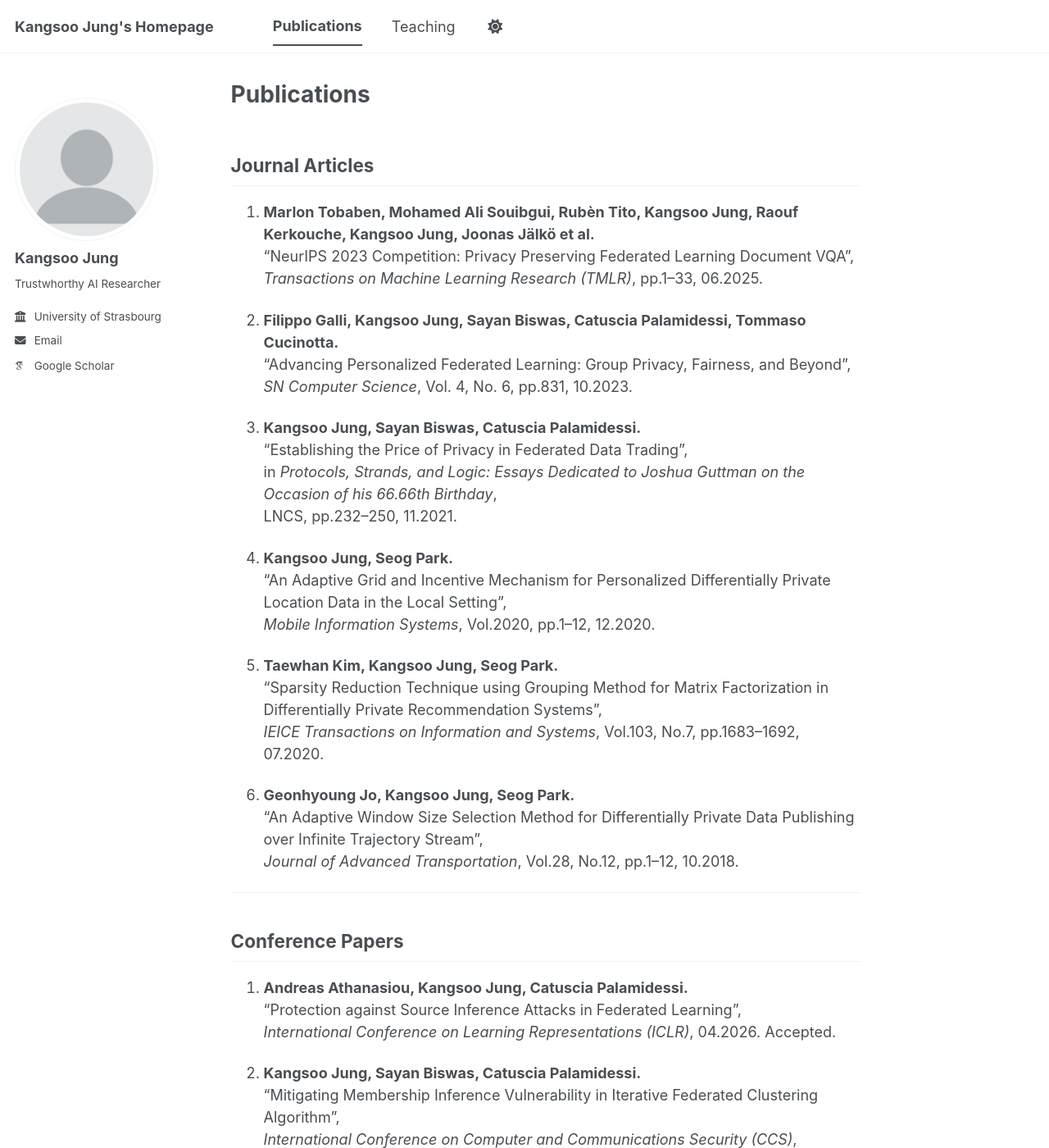
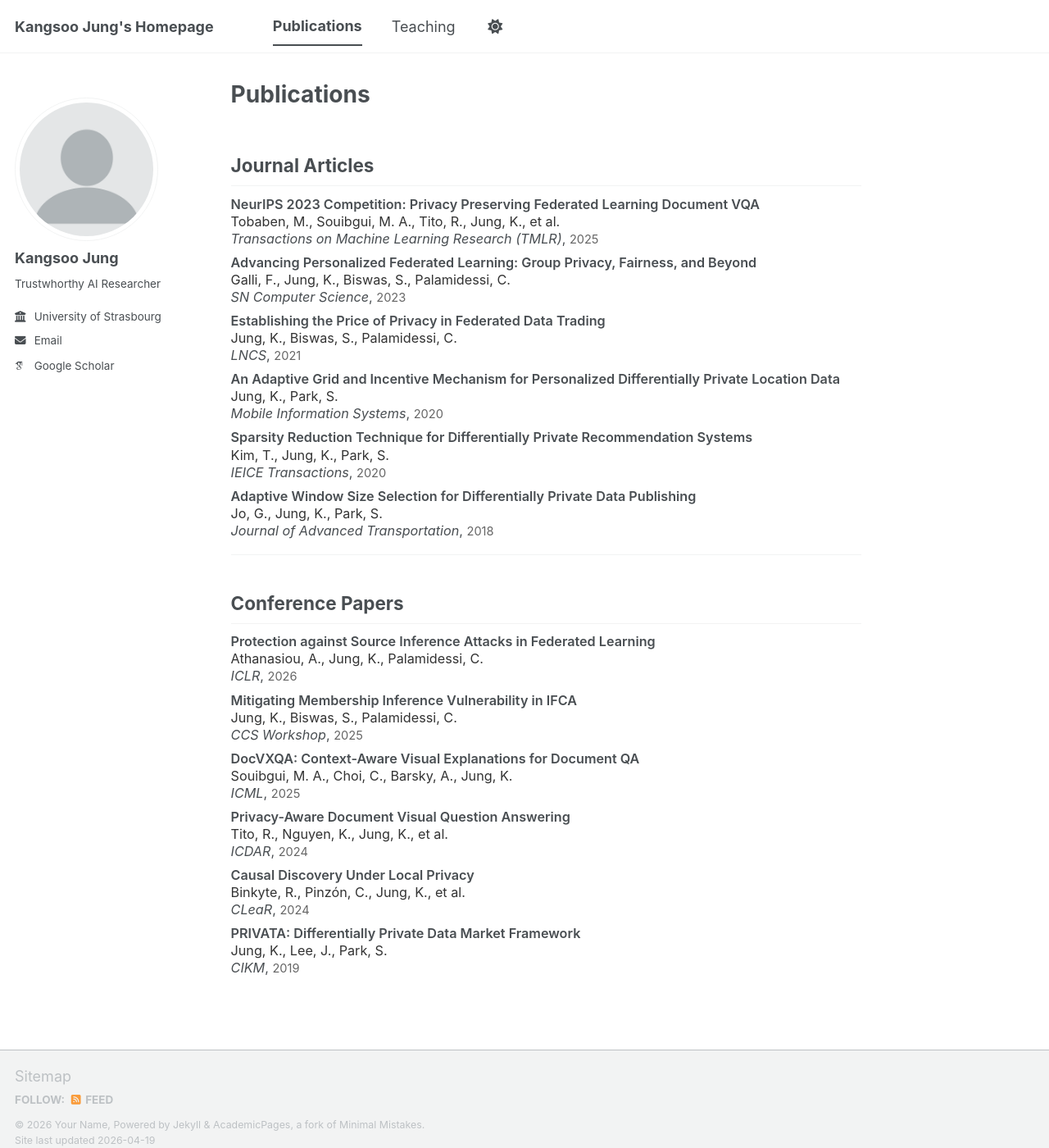
Before and after one commit to kangsoo-jung/kangsoo-jung.github.io, a Jekyll site: the page built from _pages/publications.md, in a window 1280 px wide and 1400 px high. Shown: the whole window at 82% size. Built offline with Jekyll 4.4.1, drawn with Linux system fonts in a browser that asks for light colours; some web fonts are replaced; a script bundle is joined from its source files by our own code; library files that are not in the unit come from our copies; some of the changed text lies outside the part shown.

Commit message:
Update publications.md

```diff
--- a/_pages/publications.md
+++ b/_pages/publications.md
@@ -5,83 +5,116 @@
 author_profile: true
 ---
 
+<style>
+.pub-list {
+  font-size: 0.9em;
+  line-height: 1.3;
+}
+
+.pub-item {
+  margin-bottom: 8px;
+}
+
+.pub-title {
+  font-weight: 600;
+}
+
+.pub-venue {
+  font-style: italic;
+}
+
+.pub-authors {
+  color: #333;
+}
+
+.pub-meta {
+  color: #666;
+  font-size: 0.9em;
+}
+</style>
+
 ## Journal Articles
 
-1. **Marlon Tobaben, Mohamed Ali Souibgui, Rubèn Tito, Kangsoo Jung, Raouf Kerkouche, Kangsoo Jung, Joonas Jälkö et al.**
-   “NeurIPS 2023 Competition: Privacy Preserving Federated Learning Document VQA”,
-   *Transactions on Machine Learning Research (TMLR)*, pp.1–33, 06.2025.
+<div class="pub-list">
 
-2. **Filippo Galli, Kangsoo Jung, Sayan Biswas, Catuscia Palamidessi, Tommaso Cucinotta.**
-   “Advancing Personalized Federated Learning: Group Privacy, Fairness, and Beyond”,
-   *SN Computer Science*, Vol. 4, No. 6, pp.831, 10.2023.
+<div class="pub-item">
+<span class="pub-title">NeurIPS 2023 Competition: Privacy Preserving Federated Learning Document VQA</span><br>
+<span class="pub-authors">Tobaben, M., Souibgui, M. A., Tito, R., Jung, K., et al.</span><br>
+<span class="pub-venue">Transactions on Machine Learning Research (TMLR)</span>, <span class="pub-meta">2025</span>
+</div>
 
-3. **Kangsoo Jung, Sayan Biswas, Catuscia Palamidessi.**
-   “Establishing the Price of Privacy in Federated Data Trading”,
-   in *Protocols, Strands, and Logic: Essays Dedicated to Joshua Guttman on the Occasion of his 66.66th Birthday*,
-   LNCS, pp.232–250, 11.2021.
+<div class="pub-item">
+<span class="pub-title">Advancing Personalized Federated Learning: Group Privacy, Fairness, and Beyond</span><br>
+<span class="pub-authors">Galli, F., Jung, K., Biswas, S., Palamidessi, C.</span><br>
+<span class="pub-venue">SN Computer Science</span>, <span class="pub-meta">2023</span>
+</div>
 
-4. **Kangsoo Jung, Seog Park.**
-   “An Adaptive Grid and Incentive Mechanism for Personalized Differentially Private Location Data in the Local Setting”,
-   *Mobile Information Systems*, Vol.2020, pp.1–12, 12.2020.
+<div class="pub-item">
+<span class="pub-title">Establishing the Price of Privacy in Federated Data Trading</span><br>
+<span class="pub-authors">Jung, K., Biswas, S., Palamidessi, C.</span><br>
+<span class="pub-venue">LNCS</span>, <span class="pub-meta">2021</span>
+</div>
 
-5. **Taewhan Kim, Kangsoo Jung, Seog Park.**
-   “Sparsity Reduction Technique using Grouping Method for Matrix Factorization in Differentially Private Recommendation Systems”,
-   *IEICE Transactions on Information and Systems*, Vol.103, No.7, pp.1683–1692, 07.2020.
+<div class="pub-item">
+<span class="pub-title">An Adaptive Grid and Incentive Mechanism for Personalized Differentially Private Location Data</span><br>
+<span class="pub-authors">Jung, K., Park, S.</span><br>
+<span class="pub-venue">Mobile Information Systems</span>, <span class="pub-meta">2020</span>
+</div>
 
-6. **Geonhyoung Jo, Kangsoo Jung, Seog Park.**
-   “An Adaptive Window Size Selection Method for Differentially Private Data Publishing over Infinite Trajectory Stream”,
-   *Journal of Advanced Transportation*, Vol.28, No.12, pp.1–12, 10.2018.
+<div class="pub-item">
+<span class="pub-title">Sparsity Reduction Technique for Differentially Private Recommendation Systems</span><br>
+<span class="pub-authors">Kim, T., Jung, K., Park, S.</span><br>
+<span class="pub-venue">IEICE Transactions</span>, <span class="pub-meta">2020</span>
+</div>
+
+<div class="pub-item">
+<span class="pub-title">Adaptive Window Size Selection for Differentially Private Data Publishing</span><br>
+<span class="pub-authors">Jo, G., Jung, K., Park, S.</span><br>
+<span class="pub-venue">Journal of Advanced Transportation</span>, <span class="pub-meta">2018</span>
+</div>
+
+</div>
 
 ---
 
 ## Conference Papers
 
-1. **Andreas Athanasiou, Kangsoo Jung, Catuscia Palamidessi.**
-   “Protection against Source Inference Attacks in Federated Learning”,
-   *International Conference on Learning Representations (ICLR)*, 04.2026. Accepted.
+<div class="pub-list">
 
-2. **Kangsoo Jung, Sayan Biswas, Catuscia Palamidessi.**
-   “Mitigating Membership Inference Vulnerability in Iterative Federated Clustering Algorithm”,
-   *International Conference on Computer and Communications Security (CCS)*,
-   Workshop: *Recent Advances in Resilient and Trustworthy Machine-Learning Driven Systems*, 10.2025.
+<div class="pub-item">
+<span class="pub-title">Protection against Source Inference Attacks in Federated Learning</span><br>
+<span class="pub-authors">Athanasiou, A., Jung, K., Palamidessi, C.</span><br>
+<span class="pub-venue">ICLR</span>, <span class="pub-meta">2026</span>
+</div>
 
-3. **Mohamed Ali Souibgui, Changkyu Choi, Andrey Barsky, Kangsoo Jung, Ernest Valveny, Dimosthenis Karatzas.**
-   “DocVXQA: Context-Aware Visual Explanations for Document Question Answering”,
-   *International Conference on Machine Learning (ICML)*, 07.2025.
+<div class="pub-item">
+<span class="pub-title">Mitigating Membership Inference Vulnerability in IFCA</span><br>
+<span class="pub-authors">Jung, K., Biswas, S., Palamidessi, C.</span><br>
+<span class="pub-venue">CCS Workshop</span>, <span class="pub-meta">2025</span>
+</div>
 
-4. **Andreas Athanasiou, Kangsoo Jung, Catuscia Palamidessi.**
-   “Poster: Protection against Source Inference Attacks in Federated Learning using Unary Encoding and Shuffling”,
-   *International Conference on Computer and Communications Security (CCS)*, 10.2024.
+<div class="pub-item">
+<span class="pub-title">DocVXQA: Context-Aware Visual Explanations for Document QA</span><br>
+<span class="pub-authors">Souibgui, M. A., Choi, C., Barsky, A., Jung, K.</span><br>
+<span class="pub-venue">ICML</span>, <span class="pub-meta">2025</span>
+</div>
 
-5. **Rubèn Tito, Khanh Nguyen, Marlon Tobaben, Raouf Kerkouche, Mohamed Ali Souibgui, Kangsoo Jung, Joonas Jälkö, Vincent Poulain D'Andecy, Aurelie Joseph, Lei Kang, Ernest Valveny, Antti Honkela, Mario Fritz, Dimosthenis Karatzas.**
-   “Privacy-Aware Document Visual Question Answering”,
-   *International Conference on Document Analysis and Recognition (ICDAR)*, 09.2024.
+<div class="pub-item">
+<span class="pub-title">Privacy-Aware Document Visual Question Answering</span><br>
+<span class="pub-authors">Tito, R., Nguyen, K., Jung, K., et al.</span><br>
+<span class="pub-venue">ICDAR</span>, <span class="pub-meta">2024</span>
+</div>
 
-6. **Ruta Binkyte, Carlos Antonio Pinzón, Szilvia Lestyán, Kangsoo Jung, Héber Hwang Arcolezi, Catuscia Palamidessi.**
-   “Causal Discovery Under Local Privacy”,
-   *Causal Learning and Reasoning*, 02.2024.
+<div class="pub-item">
+<span class="pub-title">Causal Discovery Under Local Privacy</span><br>
+<span class="pub-authors">Binkyte, R., Pinzón, C., Jung, K., et al.</span><br>
+<span class="pub-venue">CLeaR</span>, <span class="pub-meta">2024</span>
+</div>
 
-7. **Sayan Biswas, Kangsoo Jung, Catuscia Palamidessi.**
-   “Incentive Mechanism for Trading Personal Data in Data Markets”,
-   *International Colloquium on Theoretical Aspects of Computing (ICTAC)*, 09.2021. Oral presentation.
+<div class="pub-item">
+<span class="pub-title">PRIVATA: Differentially Private Data Market Framework</span><br>
+<span class="pub-authors">Jung, K., Lee, J., Park, S.</span><br>
+<span class="pub-venue">CIKM</span>, <span class="pub-meta">2019</span>
+</div>
 
-8. **Kangsoo Jung, Junkyu Lee, Kunyoung Park, Seog Park.**
-   “PRIVATA: Differentially Private Data Market Framework using Negotiation-based Pricing Mechanism”,
-   *International Conference on Information and Knowledge Management (CIKM)*, Demo track, 11.2019.
-
-9. **Kangsoo Jung, Seog Park.**
-   “Peer-to-Peer Collaborative Caching for Privacy-Preserving Location-based Services”,
-   *ACM Symposium on Cloud Computing (SoCC)*, Poster, 08.2015.
-
-10. **Kangsoo Jung, Junkyu Lee, Seog Park.**
-    “Hiding a Needle in a Haystack: Privacy Preserving Apriori algorithm in MapReduce Framework”,
-    *International Conference on Information and Knowledge Management (CIKM)*,
-    Workshop: *Privacy and Security of Big Data*, 11.2014.
-
-11. **Hangyoung Go, Kangsoo Jung, Seog Park.**
-    “An Anonymization Technique in Preserving Uniform Distribution of Sensitive Values”,
-    *International Conference on Emerging Databases*, 08.2011. Best Paper Award.
-
-12. **Jaehoon Kim, Kangsoo Jung, Seog Park.**
-    “An Introduction to Authorization Conflict Problem in RDF Access Control”,
-    *International Conference on Knowledge-Based Intelligent Information and Engineering Systems (KES)*, 09.2008.
+</div>
```
